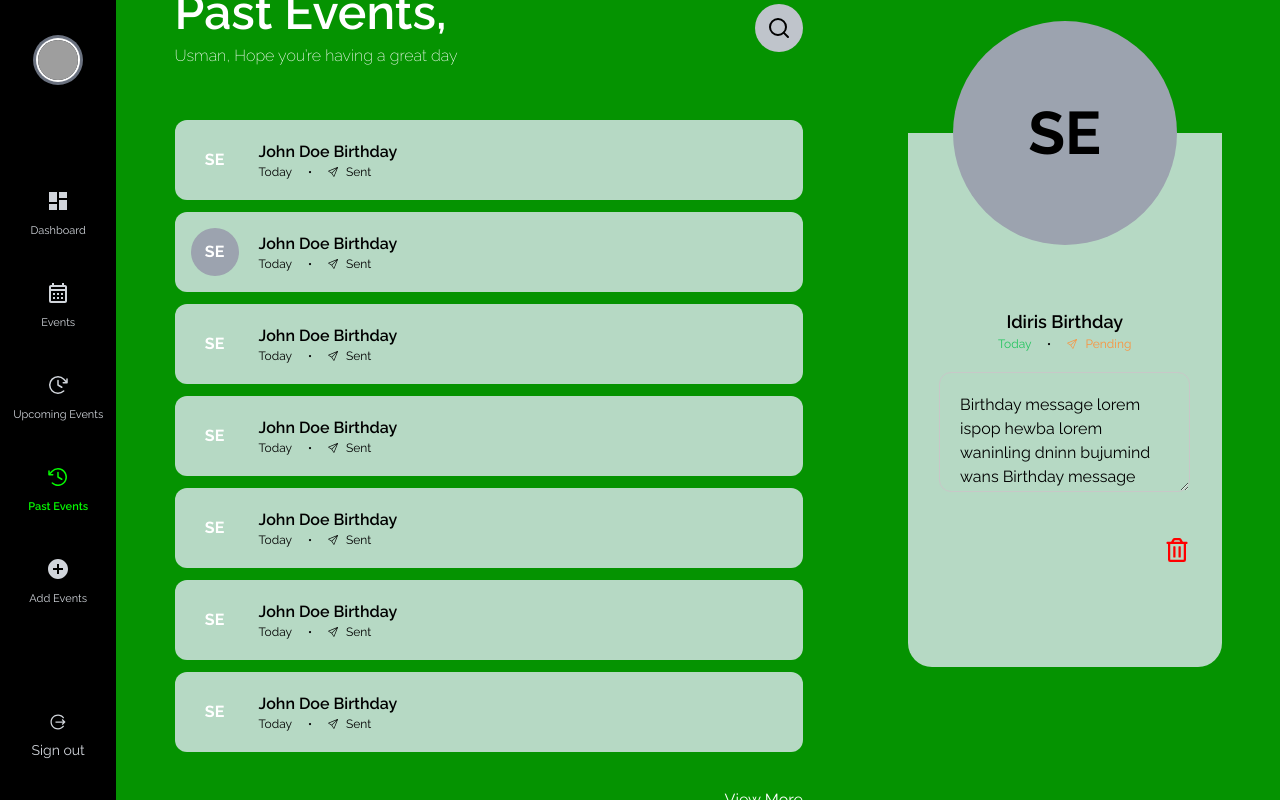
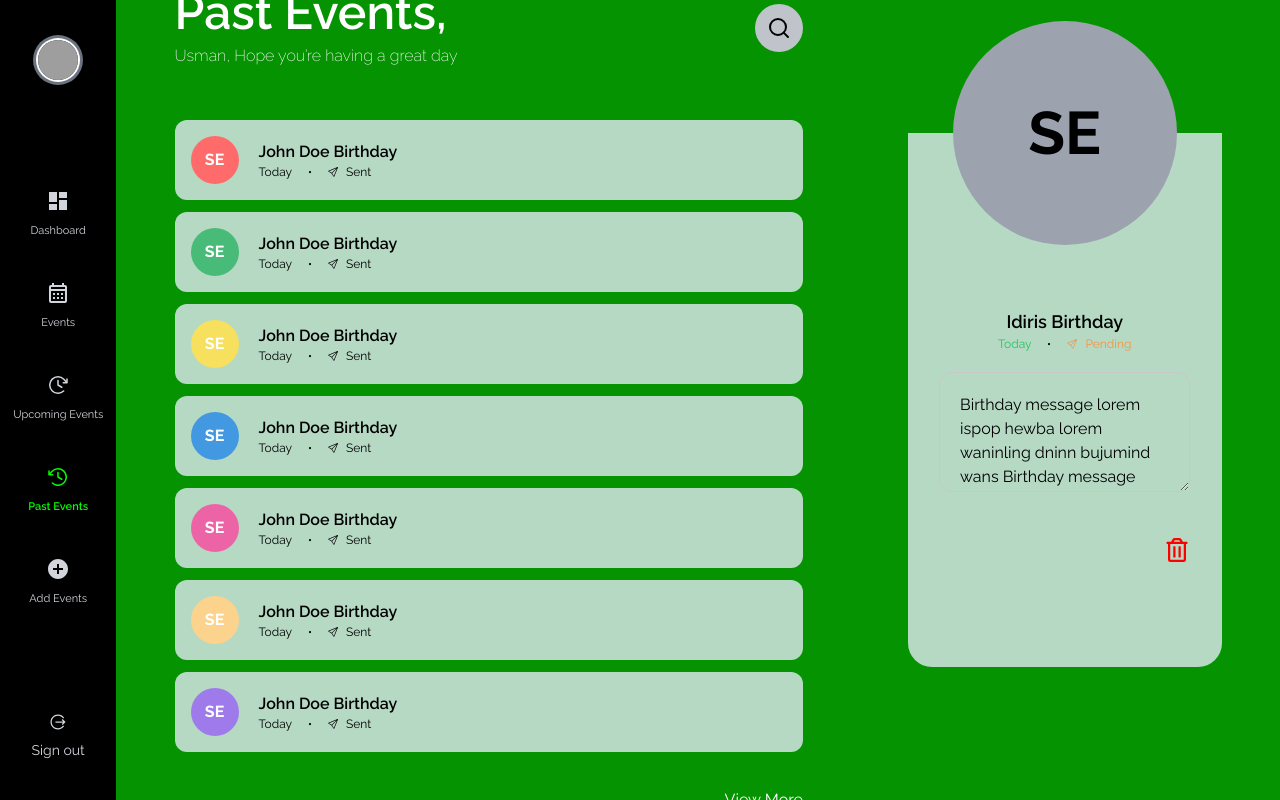
Before and after one commit to theolodocoder/D-day-frontend, a React (Vite) app: page /app/past-events in a window 1280 px wide. Built offline with nearby package versions, Linux system fonts and the light colour scheme; grey boxes are pictures that could not be loaded.

Commit message:
fixed avatar bg

```diff
--- a/src/containers/Sidebar.tsx
+++ b/src/containers/Sidebar.tsx
@@ -43,7 +43,7 @@ const Sidebar = () => {
             <div>
               <NavLink
                 end
-                to={"/sign-out"}
+                to={"/"}
                 className={({ isActive }) =>
                   `${
                     isActive ? "font-semibold bg-none" : "font-normal"
--- a/src/features/events/components/EventCard.tsx
+++ b/src/features/events/components/EventCard.tsx
@@ -1,12 +1,35 @@
 import { BsDot, BsSend } from "react-icons/bs";
 
-const colors = ["red", "gray", "purple", "pink", "lightblue"];
+const colors = [
+  "#FF6B6B",
+  "#48BB78",
+  "#F6E05E",
+  "#4299E1",
+  "#ED64A6",
+  "#FBD38D",
+  "#9F7AEA",
+  "#63B3ED",
+  "#F56565",
+  "#38A169",
+  "#F6E05E",
+  "#4FD1C5",
+  "#B794F4",
+  "#F6AD55",
+  "#63B3ED",
+  "#4FD1C5",
+  "#9F7AEA",
+  "#A0AEC0",
+  "#4299E1",
+  "#F56565",
+];
 
 const EventCard = ({ id }: { id: number }) => {
+  const colorIndex = id % colors.length;
   return (
     <div className="flex items-center gap-x-5 bg-[#E3EBF6CC] mt-3  rounded-xl text-black p-[1rem] cursor-pointer">
       <div
-        className={`flex items-center justify-center w-12 h-12 rounded-full bg-${colors[id]}-400 text-white font-bold`}
+        className={`flex items-center justify-center w-12 h-12 rounded-full text-white font-bold`}
+        style={{ background: colors[colorIndex] }}
       >
         SE
       </div>
```
